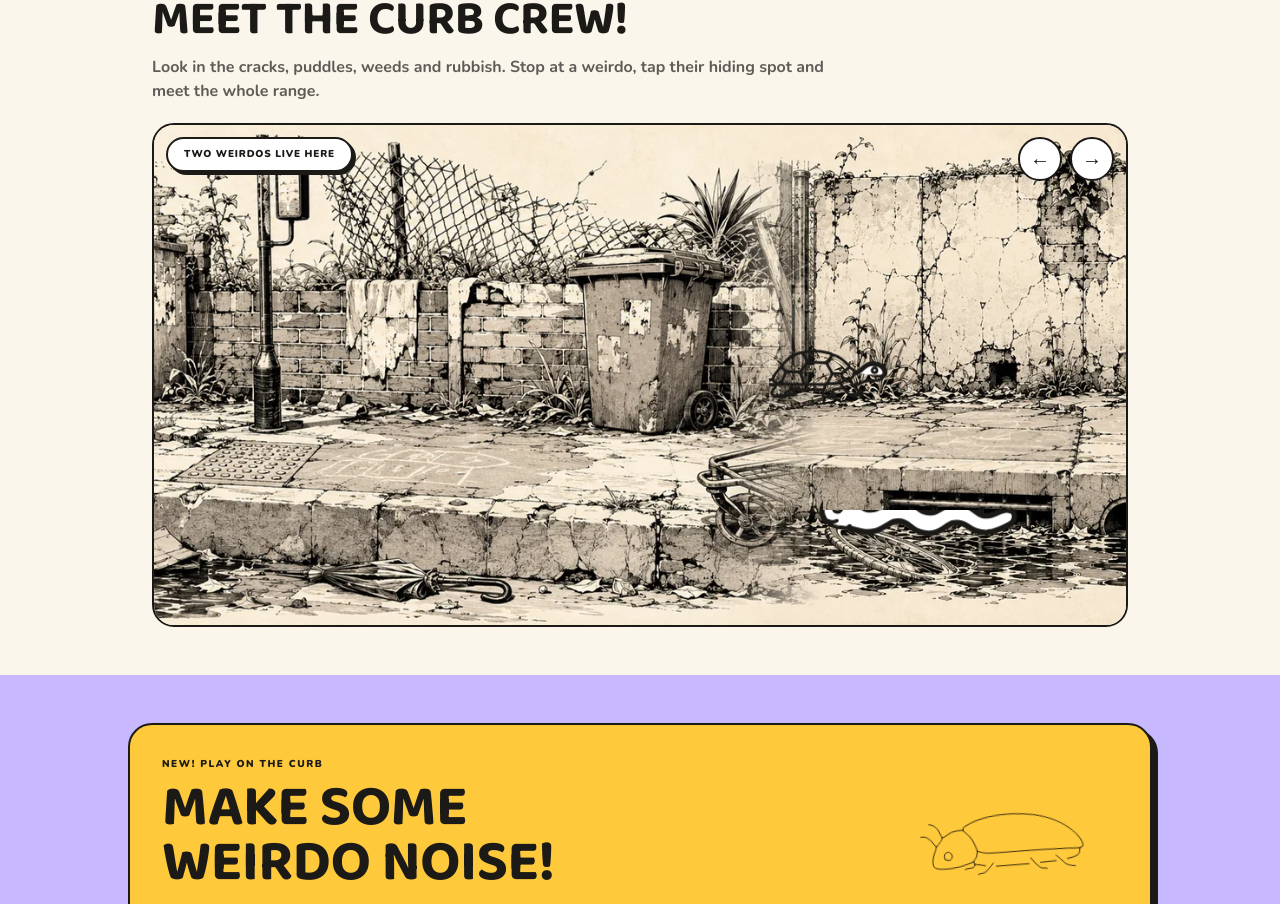
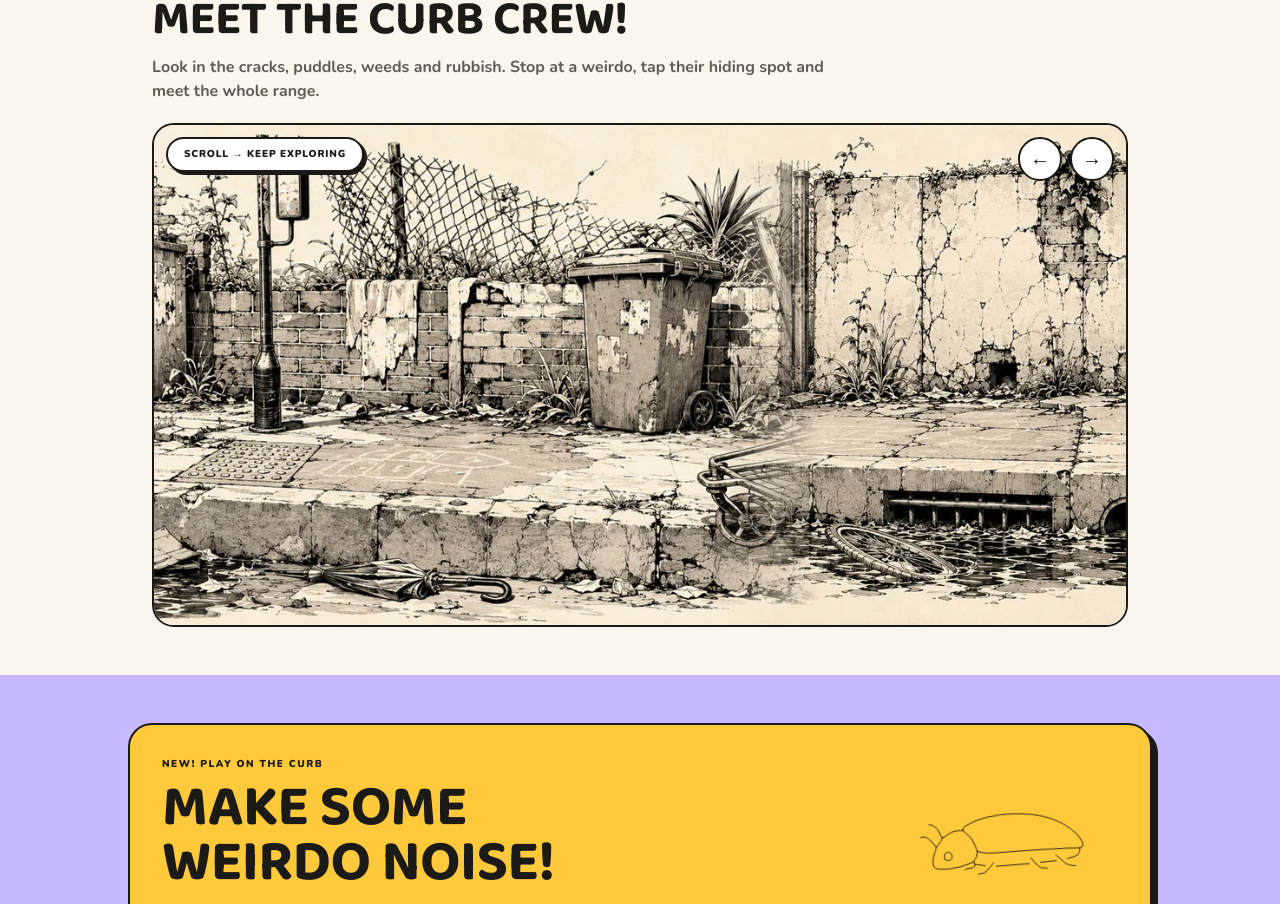
Before and after one commit to CDunell/shirtfaced, a Next.js app in the folder curbstamps-site/: page / in a window 1280 px wide. Shown: the part 1079-1983 px from the top of the page. Built offline with nearby package versions, Linux system fonts and the light colour scheme.

Commit message:
Remove failed Curb creature scenes

```diff
--- a/curbstamps-site/src/components/home/CurbWorld.tsx
+++ b/curbstamps-site/src/components/home/CurbWorld.tsx
@@ -1,95 +1,11 @@
 "use client";
 
-import type { CSSProperties } from "react";
 import { useCallback, useEffect, useRef } from "react";
 
 const PANELS = Array.from({ length: 10 }, (_, index) =>
   `/curbstamps/world/panels/${String(index + 1).padStart(2, "0")}.webp?v=20260823b`,
 );
-const LOOP_PANEL_NUMBERS = [10, ...Array.from({ length: 10 }, (_, index) => index + 1), 1];
-
-type CreaturePlacement = {
-  name: "plod" | "pip";
-  left: number;
-  top: number;
-  width: number;
-  scene: "plod-bin" | "pip-drain";
-  flip?: boolean;
-};
-
-const CREATURES: Record<number, CreaturePlacement[]> = {
-  1: [
-    { name: "plod", left: 46.8, top: 51.5, width: 15, scene: "plod-bin", flip: true },
-    { name: "pip", left: 65.5, top: 76.5, width: 18, scene: "pip-drain" },
-  ],
-  2: [],
-  3: [],
-  4: [],
-  5: [],
-  6: [],
-  7: [],
-  8: [],
-  9: [],
-  10: [],
-};
-
-function WorldPanel({ panel, loopIndex }: { panel: number; loopIndex: number }) {
-  const src = PANELS[panel - 1];
-
-  return (
-    <div className="relative h-[420px] w-[1041.25px] shrink-0 overflow-hidden sm:h-[500px] sm:w-[1239.58px]">
-      <img
-        src={src}
-        width={1428}
-        height={576}
-        alt={loopIndex === 1 ? "A very long illustrated curb filled with cracks, drains, weeds, discarded street objects and hidden Curb creatures" : ""}
-        aria-hidden={loopIndex === 1 ? undefined : true}
-        draggable={false}
-        className="absolute inset-0 h-full w-full select-none"
-      />
-
-      <div className="pointer-events-none absolute inset-0" aria-hidden={loopIndex === 1 ? undefined : true}>
-        {CREATURES[panel].map((creature) => (
-          <div
-            key={creature.name}
-            className="curb-world-creature absolute"
-            style={{
-              left: `${creature.left}%`,
-              top: `${creature.top}%`,
-              width: `${creature.width}%`,
-            } as CSSProperties}
-          >
-            <div className={`curb-world-motion curb-scene-${creature.scene} ${creature.flip ? "-scale-x-100" : ""}`}>
-              <img
-                src={`/curbstamps/world/creatures/${creature.name}.svg?v=20260823c`}
-                alt={loopIndex === 1 ? creature.name : ""}
-                className="curb-world-filled h-auto w-full"
-                draggable={false}
-              />
-            </div>
-          </div>
-        ))}
-      </div>
-
-      {panel === 1 ? (
-        <div className="pointer-events-none absolute inset-0 z-[3]" aria-hidden="true">
-          <img
-            src={src}
-            alt=""
-            className="curb-bin-foreground absolute inset-0 h-full w-full"
-            draggable={false}
-          />
-          <img
-            src={src}
-            alt=""
-            className="curb-drain-foreground absolute inset-0 h-full w-full"
-            draggable={false}
-          />
-        </div>
-      ) : null}
-    </div>
-  );
-}
+const LOOP_PANELS = [PANELS[9], ...PANELS, PANELS[0]];
 
 export function CurbWorld() {
   const scroller = useRef<HTMLDivElement>(null);
@@ -97,10 +13,10 @@ export function CurbWorld() {
   const panelWidth = useRef(0);
   const correcting = useRef(false);
 
-  const centreWorld = useCallback((panel: HTMLDivElement) => {
+  const centreWorld = useCallback((image: HTMLImageElement) => {
     const track = scroller.current;
     if (!track) return;
-    panelWidth.current = panel.getBoundingClientRect().width;
+    panelWidth.current = image.getBoundingClientRect().width;
     worldWidth.current = panelWidth.current * PANELS.length;
     track.scrollLeft = panelWidth.current;
   }, []);
@@ -123,8 +39,8 @@ export function CurbWorld() {
   }, []);
 
   useEffect(() => {
-    const firstMainPanel = scroller.current?.querySelectorAll<HTMLDivElement>("[data-world-panel]")[1];
-    if (firstMainPanel) centreWorld(firstMainPanel);
+    const image = scroller.current?.querySelectorAll("img")[1];
+    if (image?.complete) centreWorld(image);
   }, [centreWorld]);
 
   function move(direction: number) {
@@ -137,7 +53,7 @@ export function CurbWorld() {
   return (
     <div className="relative mt-5 overflow-hidden border-y-2 border-ink bg-cream sm:rounded-[22px] sm:border-2">
       <div className="pointer-events-none absolute left-3 top-3 z-20 rounded-full border-2 border-ink bg-white px-4 py-2 text-[10px] font-black uppercase tracking-[0.08em] shadow-[3px_3px_0_#1c1a17]">
-        Two weirdos live here
+        Scroll → keep exploring
       </div>
 
       <div className="absolute right-3 top-3 z-20 hidden gap-2 sm:flex">
@@ -149,13 +65,21 @@ export function CurbWorld() {
         ref={scroller}
         onScroll={keepLooping}
         className="no-scrollbar cursor-grab overflow-x-auto overscroll-x-none active:cursor-grabbing"
-        aria-label="Explore the illustrated Curb world and discover hidden creatures"
+        aria-label="Explore the illustrated Curb world"
       >
         <div className="flex w-max">
-          {LOOP_PANEL_NUMBERS.map((panel, index) => (
-            <div key={`${panel}-${index}`} data-world-panel>
-              <WorldPanel panel={panel} loopIndex={index} />
-            </div>
+          {LOOP_PANELS.map((src, index) => (
+            <img
+              key={`${src}-${index}`}
+              src={src}
+              width={1428}
+              height={576}
+              alt={index === 1 ? "A very long illustrated curb filled with cracks, drains, weeds and discarded street objects" : ""}
+              aria-hidden={index === 1 ? undefined : true}
+              draggable={false}
+              onLoad={index === 1 ? (event) => centreWorld(event.currentTarget) : undefined}
+              className="h-[420px] w-auto max-w-none shrink-0 select-none sm:h-[500px]"
+            />
           ))}
         </div>
       </div>
```
